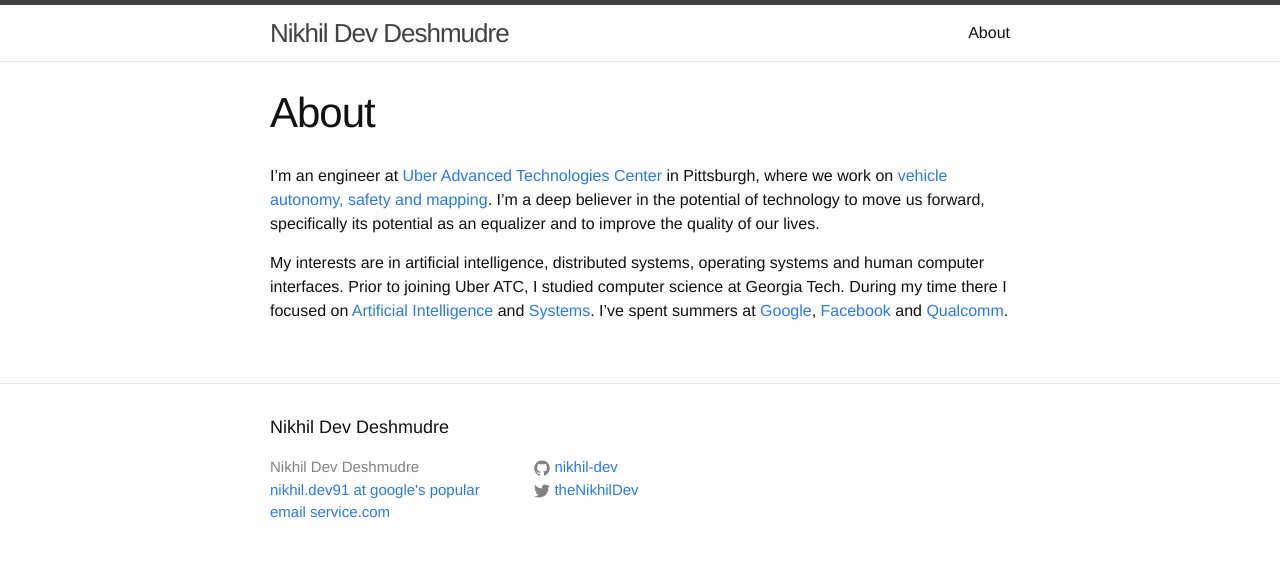
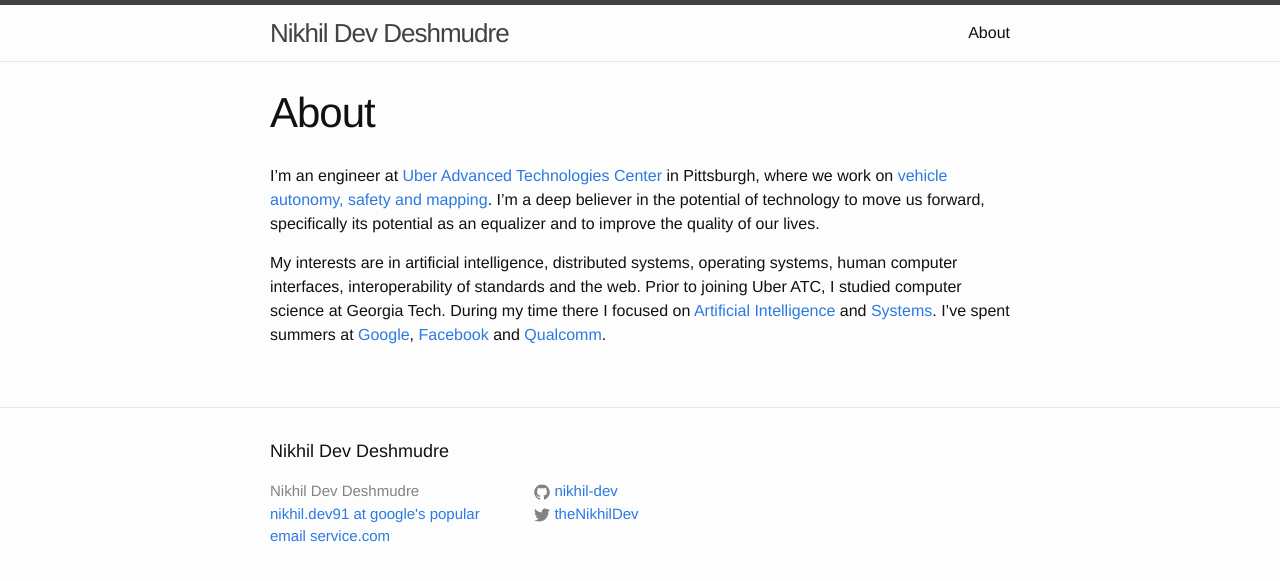
Before and after one commit to nikhil-dev/nikhil-dev.github.io, a Jekyll site: the page built from about.md, in a window 1280 px wide. Shown: the top 581 px of the page. Built offline with Jekyll 4.4.1, drawn with Linux system fonts in a browser that asks for light colours.

Commit message:
update about

```diff
--- a/about.md
+++ b/about.md
@@ -6,7 +6,7 @@ permalink: /about/
 
 I'm an engineer at [Uber Advanced Technologies Center][uatc] in Pittsburgh, where we work on [vehicle autonomy, safety and mapping][uatc-work]. I'm a deep believer in the potential of technology to move us forward, specifically its potential as an equalizer and to improve the quality of our lives.
 
-My interests are in artificial intelligence, distributed systems, operating systems and human computer interfaces. Prior to joining Uber ATC, I studied computer science at Georgia Tech. During my time there I focused on [Artificial Intelligence][ai-gatech] and [Systems][systems-gatech]. I've spent summers at [Google][google], [Facebook][facebook] and [Qualcomm][qualcomm].
+My interests are in artificial intelligence, distributed systems, operating systems, human computer interfaces, interoperability of standards and the web. Prior to joining Uber ATC, I studied computer science at Georgia Tech. During my time there I focused on [Artificial Intelligence][ai-gatech] and [Systems][systems-gatech]. I've spent summers at [Google][google], [Facebook][facebook] and [Qualcomm][qualcomm].
 
 [google]: https://www.google.com
 [facebook]: https://www.facebook.com
```
